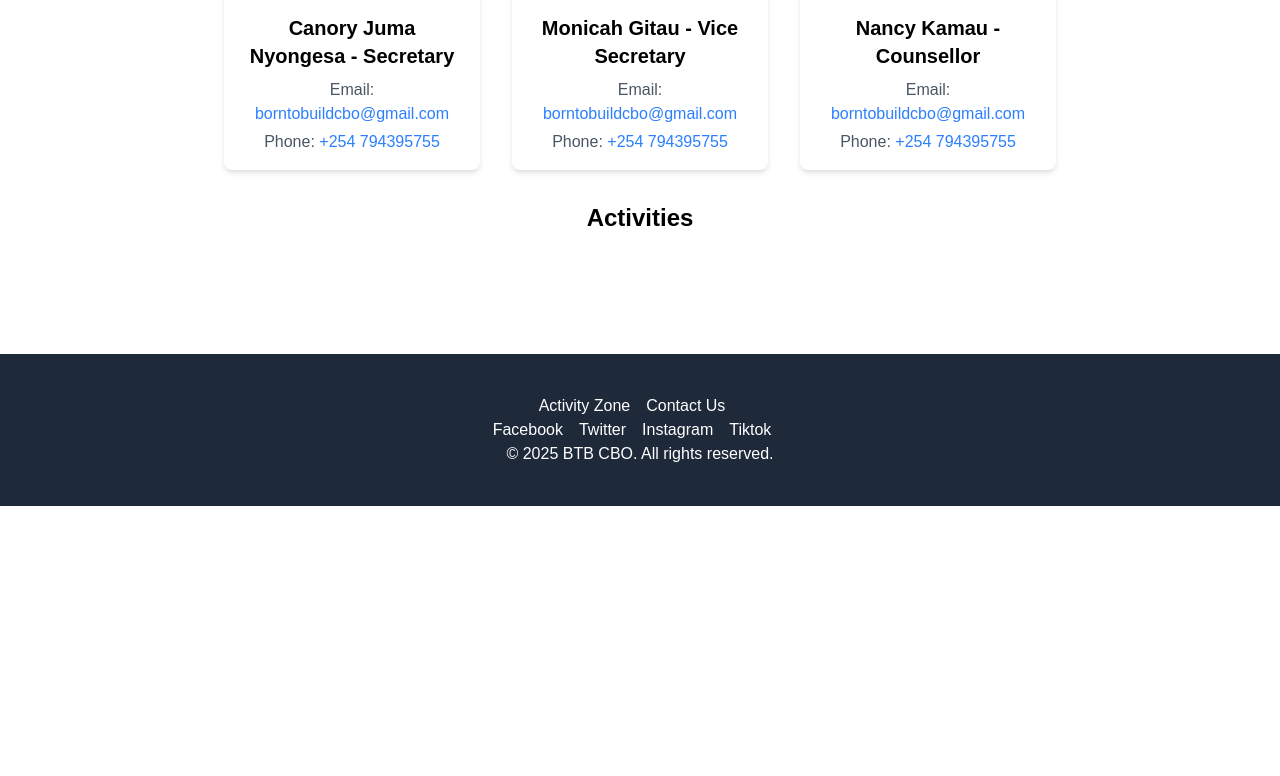
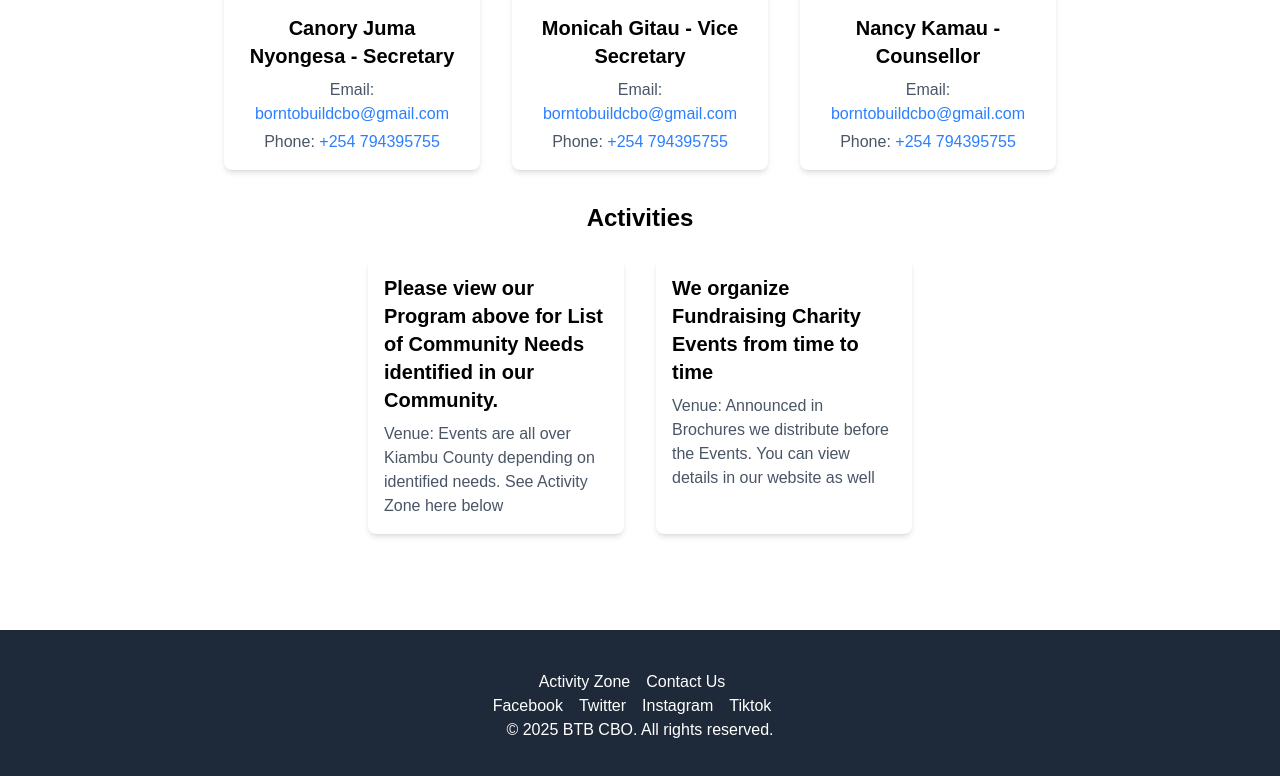
Before and after one commit to JKananda-code/borntobuild, a Next.js app: page /Team in a window 1280 px wide. Shown: the part 854-1630 px from the top of the page. Before the commit the page ends 1360 px from the top, so only its background shows below. Built offline with nearby package versions, Linux system fonts and the light colour scheme.

Commit message:
corrections and changes AM today 28-04-2025

```diff
--- a/app/Team/page.jsx
+++ b/app/Team/page.jsx
@@ -57,16 +57,16 @@ const TeamPage = () => {
 // Add other members similarly
 
   const activities = [
-/*    {
-      eventNature: 'Food Distribution Event',
-      venue: 'Kiambu Town',
+    {
+      eventNature: 'Please view our Program above for List of Community Needs identified in our Community.',
+      venue: 'Events are all over Kiambu County depending on identified needs. See Activity Zone here below',
     },
     {
-      eventNature: 'Medical Camp',
-      venue: 'Limuru',
+      eventNature: 'We organize Fundraising Charity Events from time to time',
+      venue: 'Announced in Brochures we distribute before the Events. You can view details in our website as well',
     },
     // Add other activities similarly
-    **/
+
   ];
 
   return (
```
